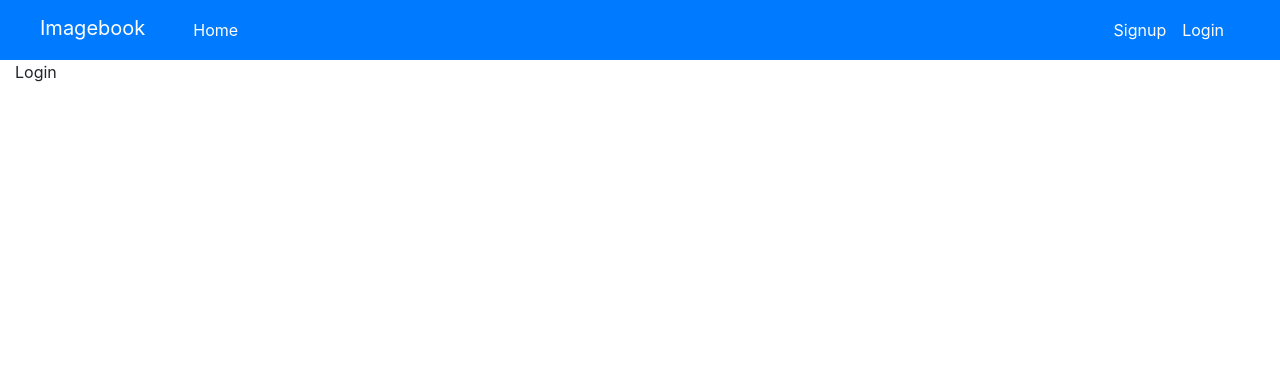
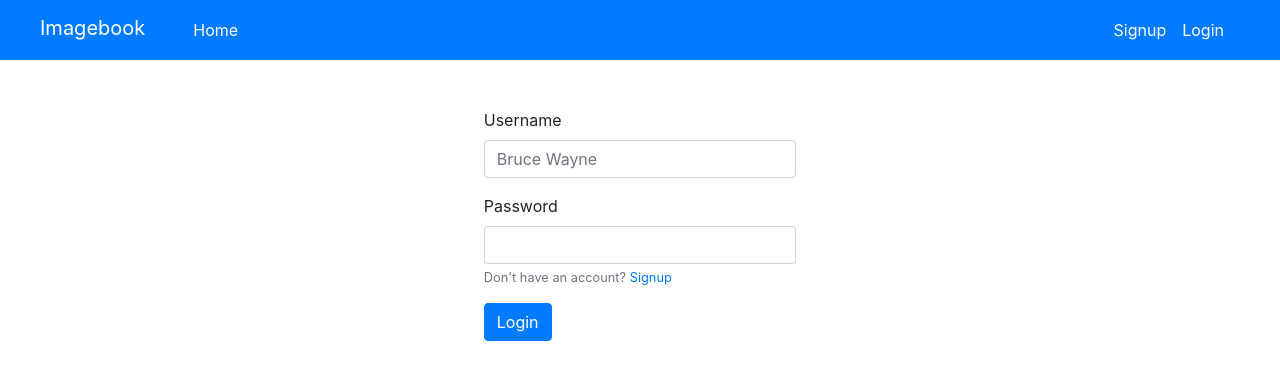
Before and after one commit to andrewta999/Imagebook, a React (Create React App) app in the folder frontend/: page / in a window 1280 px wide. Shown: the top 380 px of the page. Built offline with nearby package versions, Linux system fonts and the light colour scheme.

Commit message:
added page components

```diff
--- a/frontend/src/page/Home.js
+++ b/frontend/src/page/Home.js
@@ -1,5 +1,18 @@
-export default function Home() {
-    return <div>
-        Home
+import ImageList from './ImageList'
+
+export default function Home(props) {
+    let {users, images} = props
+
+    let data
+    if (!users || !images || !Object.keys(images).map){
+        data = <div></div>
+    }else{
+        data = Object.keys(users).map((user_id) => {
+            return <ImageList key={user_id} user={users[user_id]} images={images[user_id]}/>
+        })
+    }
+
+    return <div className="mt-3">
+        {data}
     </div>
 }
--- a/frontend/src/page/ImageList.js
+++ b/frontend/src/page/ImageList.js
@@ -1,5 +1,25 @@
-export default function ImageList() {
-    return <div>
-        ImageList
+import ImageSimple from '../component/ImageSimple'
+
+export default function ImageList(props) {
+    let { user, images } = props
+
+    let images_data
+    let username=""
+    if (!user || !images || !images.map) {
+        images_data = <div></div>
+    } else {
+        images_data = images.map((image) => {
+            return <div className="col-3" key={image._id}>
+                <ImageSimple key={image._id} image={image}/>
+            </div>
+        })
+        username = user.username
+    }
+
+    return <div className="mt-4 mb-4 ml-4">
+        <h3>{username}</h3>
+        <div className="row">
+            {images_data}
+        </div>
     </div>
 }
--- a/frontend/src/page/Login.js
+++ b/frontend/src/page/Login.js
@@ -1,5 +1,23 @@
-export default function Login() {
-    return <div>
-        Login
+import {Link} from 'react-router-dom'
+
+export default function Login(props) {
+    let {username, password, text_input_change, login} = props
+    return <div className="mt-5">
+        <form className="w-25 m-auto">
+            <div className="form-group">
+                <label htmlFor="username">Username</label>
+                <input type="text" className="form-control"
+                       name="username" id="username" placeholder="Bruce Wayne"
+                       value={username} onChange={text_input_change}></input>
+            </div>
+            <div className="form-group">
+                <label htmlFor="password">Password</label>
+                <input type="password" className="form-control"
+                       id="password" name="password"
+                       value={password} onChange={text_input_change}></input>
+                <small className="form-text text-muted">Don't have an account? <Link to="/signup">Signup</Link></small>
+            </div>
+            <button type="submit" className="btn btn-primary" onClick={login}>Login</button>
+        </form>
     </div>
 }
--- a/frontend/src/page/Signup.js
+++ b/frontend/src/page/Signup.js
@@ -1,5 +1,23 @@
-export default function Signup() {
-    return <div>
-        Signup
+import { Link } from 'react-router-dom'
+
+export default function Signup(props) {
+    let {username, password, text_input_change, signup} = props
+    return <div className="mt-5">
+        <form className="w-25 m-auto">
+            <div className="form-group">
+                <label htmlFor="username">Username</label>
+                <input type="text" className="form-control"
+                       name="username" id="username" placeholder="Bruce Wayne"
+                       value={username} onChange={text_input_change}></input>
+            </div>
+            <div className="form-group">
+                <label htmlFor="password">Password</label>
+                <input type="password" className="form-control"
+                       id="password" name="password"
+                       value={password} onChange={text_input_change}></input>
+                <small className="form-text text-muted">Don't have an account? <Link to="/login">Login</Link></small>
+            </div>
+            <button type="submit" className="btn btn-primary" onClick={signup}>Signup</button>
+        </form>
     </div>
 }
--- a/frontend/src/page/Welcome.js
+++ /dev/null
@@ -1,5 +0,0 @@
-export default function Welcome() {
-    return <div>
-        Welcome
-    </div>
-}
```
